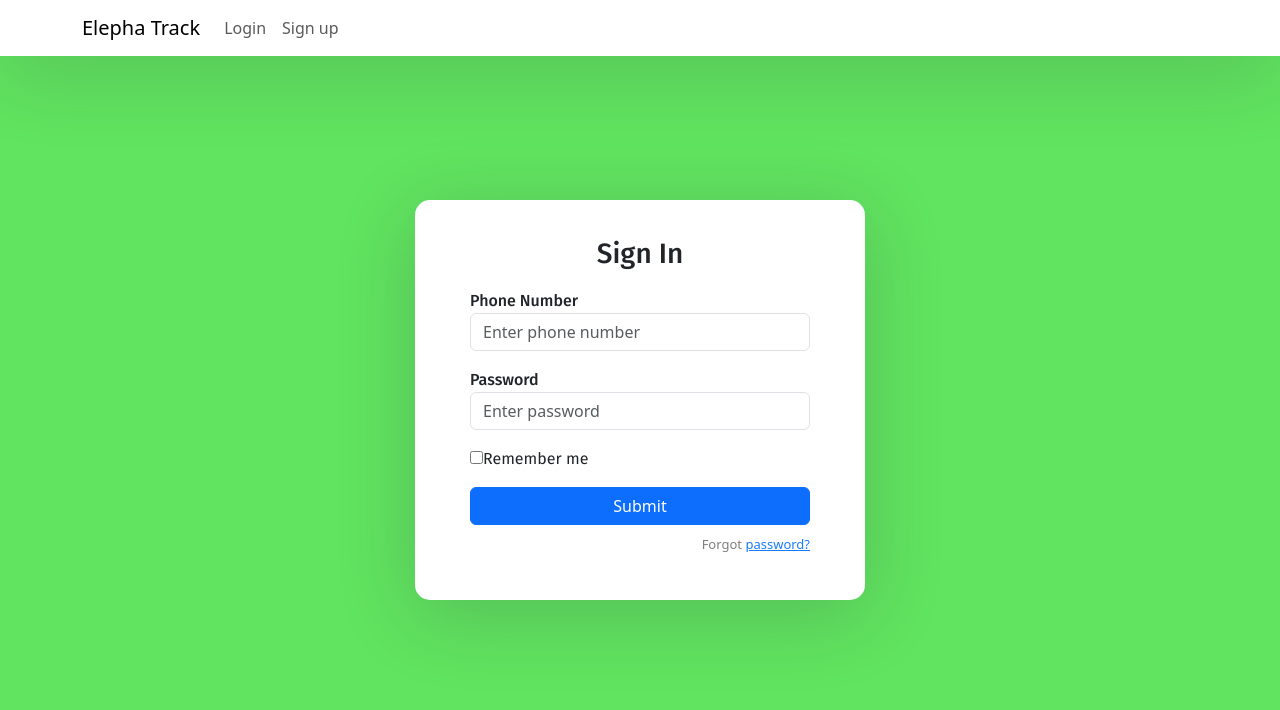
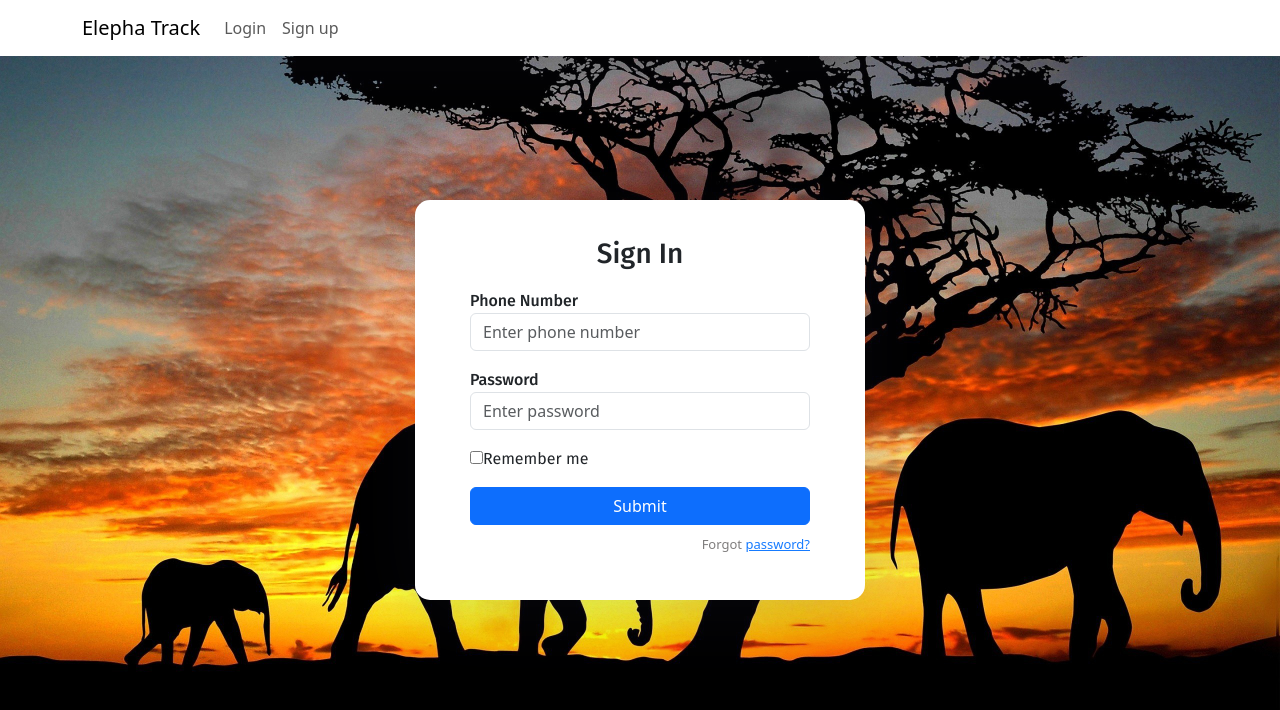
Before and after one commit to VidathChamikara/ElephaTrack-Elephants-Tracking-System, a React (Create React App) app in the folder client/: page / in a window 1280 px wide. Shown: the top 710 px of the page. Built offline with nearby package versions, Linux system fonts and the light colour scheme.

Commit message:
Add background image every page

```diff
--- a/client/src/index.css
+++ b/client/src/index.css
@@ -4,11 +4,14 @@
   box-sizing: border-box;
 }
 body {
-  background: #61e45f !important;
+
   min-height: 100vh;
   display: flex;
   font-weight: 400;
   font-family: "Fira Sans", sans-serif;
+  background-image: url('./images/elephant.jpg');
+  background-repeat: no-repeat;
+  background-size: cover;
 }
 
 h1,
```
Also changed, not shown: client/src/images/elephant.jpg (added), client/src/images/fuelstation.jpg (added).
